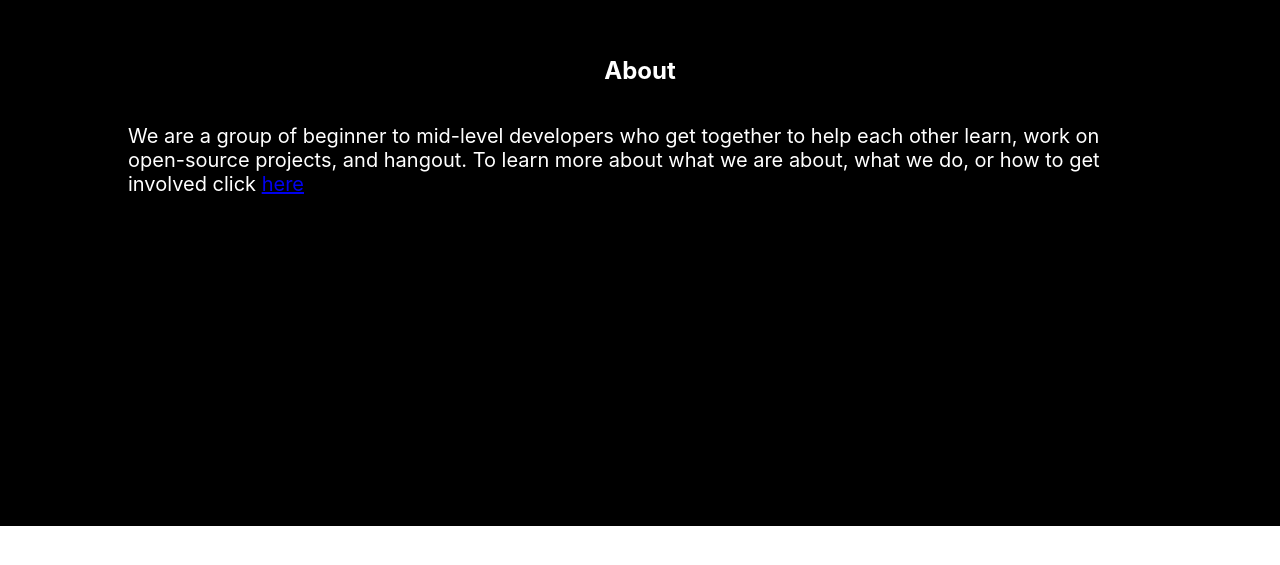
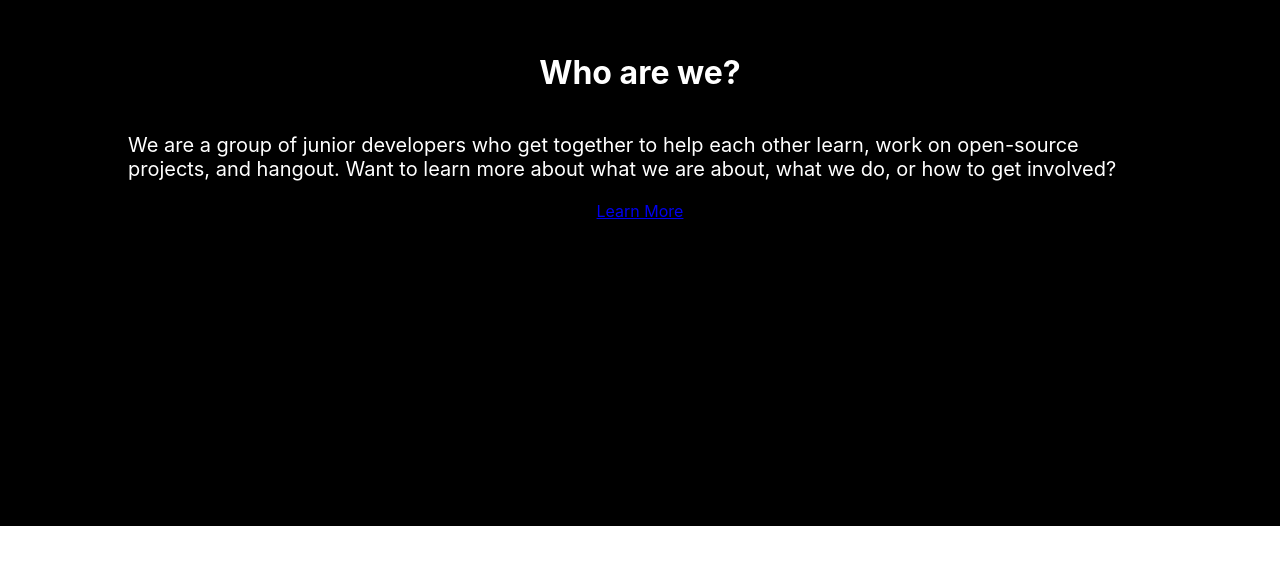
Before and after one commit to evanplaice/StudyGroupSite, a React (Create React App) app: page / in a window 1280 px wide. Shown: the part 1074-1639 px from the top of the page. Built offline with nearby package versions, Linux system fonts and the light colour scheme.

Commit message:
added a basic about page and changed the about section on home page

```diff
--- a/src/components/Home/AboutHome.js
+++ b/src/components/Home/AboutHome.js
@@ -6,20 +6,20 @@ export default class AboutHome extends Component {
   render() {
     return (
       <Container>
-        <Title>About</Title>
+        <Title>Who are we?</Title>
         <Par>
-          We are a group of beginner to mid-level developers who get together to
-          help each other learn, work on open-source projects, and hangout. To
-          learn more about what we are about, what we do, or how to get involved
-          click <Link to="/About">here</Link>
+          We are a group of junior developers who get together to help each
+          other learn, work on open-source projects, and hangout. Want to learn
+          more about what we are about, what we do, or how to get involved?
         </Par>
+        <Link to="/About">Learn More</Link>
       </Container>
     );
   }
 }
 
 // CSS-in-JS styled components
-const Title = styled.h2`
+const Title = styled.h1`
   color: #fff;
 `;
 const Container = styled.div`
--- a/src/components/Home/HeaderHome.js
+++ b/src/components/Home/HeaderHome.js
@@ -1,6 +1,5 @@
 import React, { Component } from "react";
 import styled from "@emotion/styled";
-import { Link } from "@reach/router";
 
 import Nav from "../NavBar/Nav";
 
--- a/src/navigator.js
+++ b/src/navigator.js
@@ -11,7 +11,7 @@ export default class Navigator extends Component {
       <div>
         <Router>
           <Home path="/" />
-          <About path="/about" />
+          <About path="/About" />
         </Router>
       </div>
     );
--- a/src/pages/About.js
+++ b/src/pages/About.js
@@ -1,7 +1,52 @@
 import React, { Component } from "react";
+import styled from "@emotion/styled";
+
+import Nav from "../components/NavBar/Nav";
 
 export default class About extends Component {
   render() {
-    return <div />;
+    return (
+      <Container>
+        <Nav />
+        <Title>What We Do</Title>
+        <Card>
+          <Par>
+            We are dedicated to learning and development and teamwork skills by
+            building things together. Every week we meet up at Coffee at the
+            Point to work on projects together, hang out, and chat about
+            development
+          </Par>
+        </Card>
+        <Title>Who We Are</Title>
+        <Card>
+          <Par>
+            Anyone who wants to learn and improve through building awesome
+            things is welcome. Whether you are a complete beginner or
+            experienced dev you are welcome to come and participate. If you are
+            in a bootcamp and want some people to bounce ideas off of while you
+            do your homework or are teaching yourself to code this is a great
+            place to meet like minded people and grow.
+          </Par>
+        </Card>
+        <Title>How To Get Involved</Title>
+        <Par>
+          We meet every Tuesday at 6pm at Coffee at the Point in Denver. Check
+          out our projects page to see some of our current projects. Each
+          project has specific guidelines on how to contribute.
+        </Par>
+      </Container>
+    );
   }
 }
+
+const Container = styled.div`
+  display: flex;
+  flex-direction: column;
+  justify-content: center;
+  align-items: center;
+`;
+const Title = styled.h1``;
+const Par = styled.p`
+  max-width: 600px;
+`;
+const Card = styled.div``;
```
